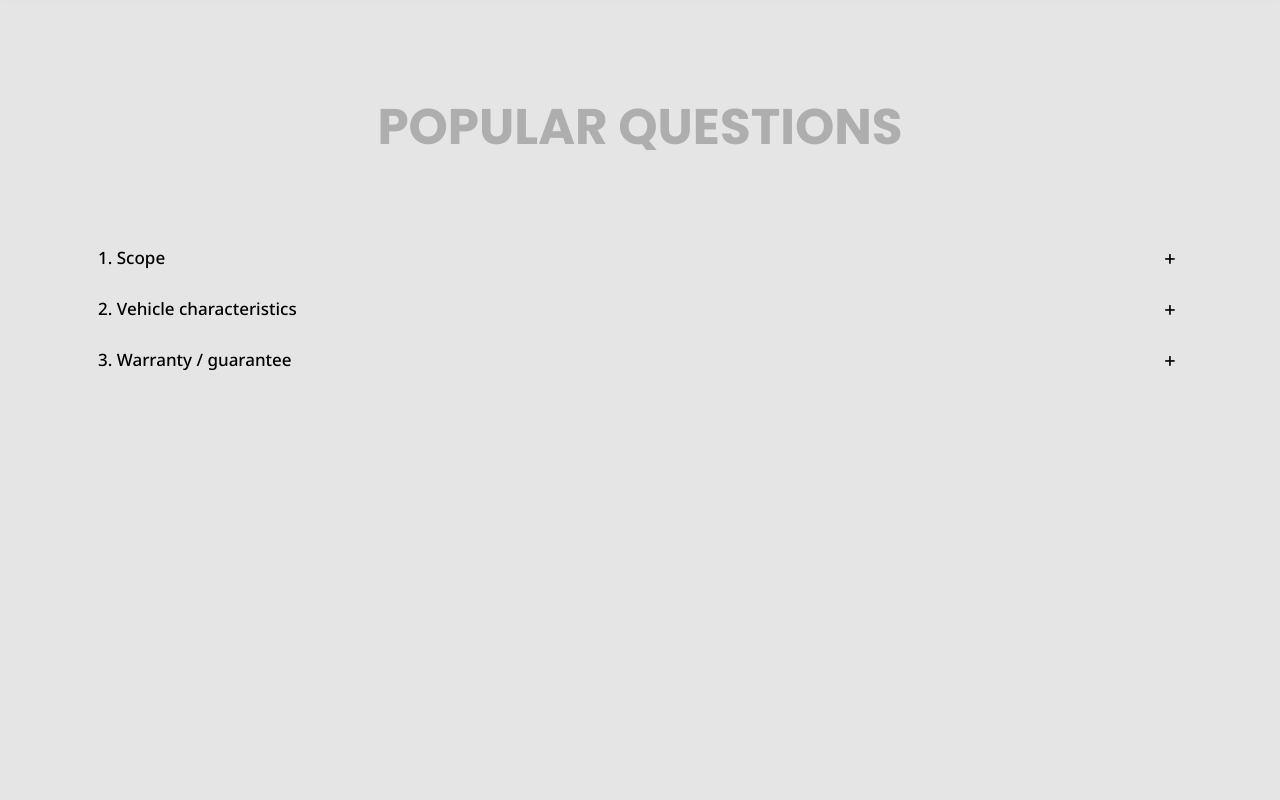
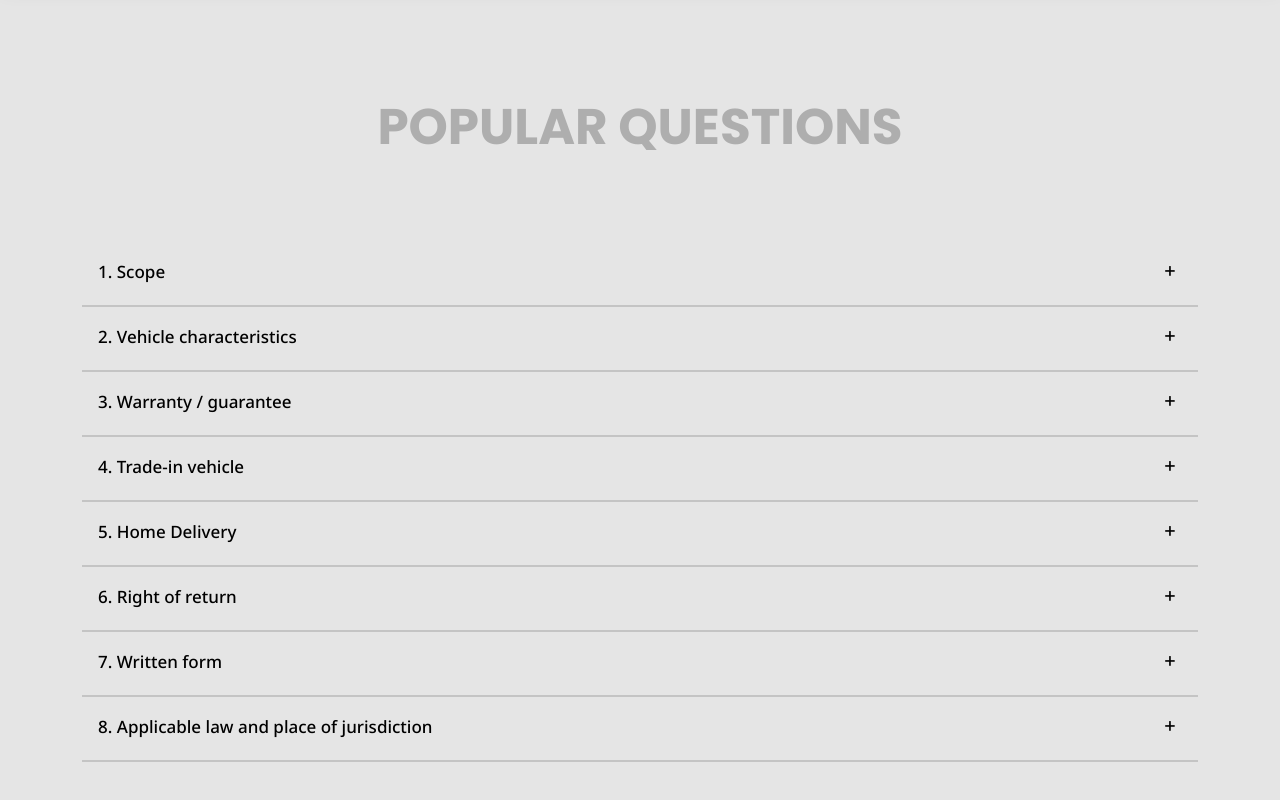
Before and after one commit to Muloversic/monza_motosport, a website built with webpack: page src/index.html in a window 1280 px wide. Shown: the part 3674-4474 px from the top of the page. Before the commit the page ends 4201 px from the top, so only its background shows below. Built offline with nearby package versions, Linux system fonts and the light colour scheme.

Commit message:
fixed spacing at open collaps element + added line after each

```diff
--- a/src/index.html
+++ b/src/index.html
@@ -719,7 +719,7 @@
               1. Scope
             </button>
           </p>
-          <div class="collapse questions-collapse position-relative" id="scope">
+          <div class="collapse questions-collapse" id="scope">
             <div class="card card-body border-0 questions-card">
               <p class="card-text">1.1 The statutory warranty is completely excluded to the extent permitted by law.</p>
               <p class="card-text">
@@ -742,7 +742,7 @@
               2. Vehicle characteristics
             </button>
           </p>
-          <div class="collapse questions-collapse position-relative" id="characteristics">
+          <div class="collapse questions-collapse" id="characteristics">
             <div class="card card-body border-0 questions-card">
               <p class="card-text">2.1 The statutory warranty is completely excluded to the extent permitted by law.</p>
               <p class="card-text">
@@ -768,7 +768,7 @@
               3. Warranty / guarantee
             </button>
           </p>
-          <div class="collapse questions-collapse position-relative" id="warranty">
+          <div class="collapse questions-collapse" id="warranty">
             <div class="card card-body border-0 questions-card">
               <p class="card-text">3.1 The statutory warranty is completely excluded to the extent permitted by law.</p>
               <p class="card-text">
@@ -786,6 +786,113 @@
             </div>
           </div>
         </div>
+        <div class="questions-collaps-item">
+          <p class="d-flex justify-content-between">
+            <button
+              class="btn questions-collaps-toggle collapsed position-relative w-100 text-start"
+              type="button"
+              data-bs-toggle="collapse"
+              data-bs-target="#trade-in"
+              aria-expanded="false"
+              aria-controls="trade-in"
+            >
+              4. Trade-in vehicle
+            </button>
+          </p>
+          <div class="collapse questions-collapse" id="trade-in">
+            <div class="card card-body border-0 questions-card">
+              <p class="card-text">4.1 The statutory warranty is completely excluded to the extent permitted by law.</p>
+              <p class="card-text">
+                4.2 If the vehicle still has a current factory warranty, a sales representative (brand representative) of the
+                manufacturer shall provide the services owed therein. If there is a factory warranty, the beginning of the
+                warranty for new vehicles or vehicles with a current manufacturer's warranty is not the date of the first
+                placing on the market, but the beginning of the warranty in the manufacturer's system or the contractually
+                agreed beginning of the warranty, if any.
+              </p>
+              <p class="card-text">
+                4.3 If there is a special warranty insurance for the vehicle, this will take the place of the material
+                warranty according to section 3.1 and replace it. In this case, the General Terms and Conditions of the
+                respective warranty service provider apply.
+              </p>
+            </div>
+          </div>
+        </div>
+        <div class="questions-collaps-item">
+          <p class="d-flex justify-content-between">
+            <button
+              class="btn questions-collaps-toggle collapsed position-relative w-100 text-start"
+              type="button"
+              data-bs-toggle="collapse"
+              data-bs-target="#delivery"
+              aria-expanded="false"
+              aria-controls="delivery"
+            >
+              5. Home Delivery
+            </button>
+          </p>
+          <div class="collapse questions-collapse" id="delivery">
+            <div class="card card-body border-0 questions-card">
+              <p class="card-text">5.1 The statutory warranty is completely excluded to the extent permitted by law.</p>
+            </div>
+          </div>
+        </div>
+        <div class="questions-collaps-item">
+          <p class="d-flex justify-content-between">
+            <button
+              class="btn questions-collaps-toggle collapsed position-relative w-100 text-start"
+              type="button"
+              data-bs-toggle="collapse"
+              data-bs-target="#return"
+              aria-expanded="false"
+              aria-controls="return"
+            >
+              6. Right of return
+            </button>
+          </p>
+          <div class="collapse questions-collapse" id="return">
+            <div class="card card-body border-0 questions-card">
+              <p class="card-text">6.1 The statutory warranty is completely excluded to the extent permitted by law.</p>
+            </div>
+          </div>
+        </div>
+        <div class="questions-collaps-item">
+          <p class="d-flex justify-content-between">
+            <button
+              class="btn questions-collaps-toggle collapsed position-relative w-100 text-start"
+              type="button"
+              data-bs-toggle="collapse"
+              data-bs-target="#form"
+              aria-expanded="false"
+              aria-controls="form"
+            >
+              7. Written form
+            </button>
+          </p>
+          <div class="collapse questions-collapse" id="form">
+            <div class="card card-body border-0 questions-card">
+              <p class="card-text">7.1 The statutory warranty is completely excluded to the extent permitted by law.</p>
+            </div>
+          </div>
+        </div>
+        <div class="questions-collaps-item">
+          <p class="d-flex justify-content-between">
+            <button
+              class="btn questions-collaps-toggle collapsed position-relative w-100 text-start"
+              type="button"
+              data-bs-toggle="collapse"
+              data-bs-target="#law"
+              aria-expanded="false"
+              aria-controls="law"
+            >
+              8. Applicable law and place of jurisdiction
+            </button>
+          </p>
+          <div class="collapse questions-collapse" id="law">
+            <div class="card card-body border-0 questions-card">
+              <p class="card-text">7.1 The statutory warranty is completely excluded to the extent permitted by law.</p>
+            </div>
+          </div>
+        </div>
       </section>
     </div>
   </body>
--- a/src/styles/main.scss
+++ b/src/styles/main.scss
@@ -559,6 +559,7 @@ body {
     color: $brand !important;
     padding-left: 16px;
     z-index: 5;
+    padding-top: 20px;
     @include collapsPseudo($brand, '—', 16px);
   }
 
@@ -567,16 +568,28 @@ body {
     @include collapsPseudo($text-dark, '+', 20px);
   }
 
-  &-collapse {
-    // top: -70px;
-    &-item {
-    }
+  &-collaps-item {
+    position: relative;
+    transition: all 0.8s ease;
+    &::after {
+      content: '';
+      position: absolute;
+      display: block;
+      border: 1px solid #c4c4c4;
+      width: 100%;
+      height: auto;
+      bottom: -36%;
+      left: 0%;
+      z-index: -1;
     }
   }
 
-.questions-collaps-item.show {
-  position: relative;
-  margin-bottom: 24px;
+  &-collaps-item.show {
+    margin-bottom: 10px;
+    &::after {
+      visibility: hidden;
+    }
+
     &:before {
       content: '';
       position: absolute;
@@ -589,3 +602,4 @@ body {
       z-index: -1;
     }
   }
+}
--- a/src/styles/mixins.scss
+++ b/src/styles/mixins.scss
@@ -16,7 +16,7 @@
     position: absolute;
     font-size: $size;
     color: $color !important;
-    top: 50%;
+    top: 60%;
     right: 2%;
     transform: translate(0, -50%);
   }
```
Lines whose indentation alone changed are shown as unchanged.
